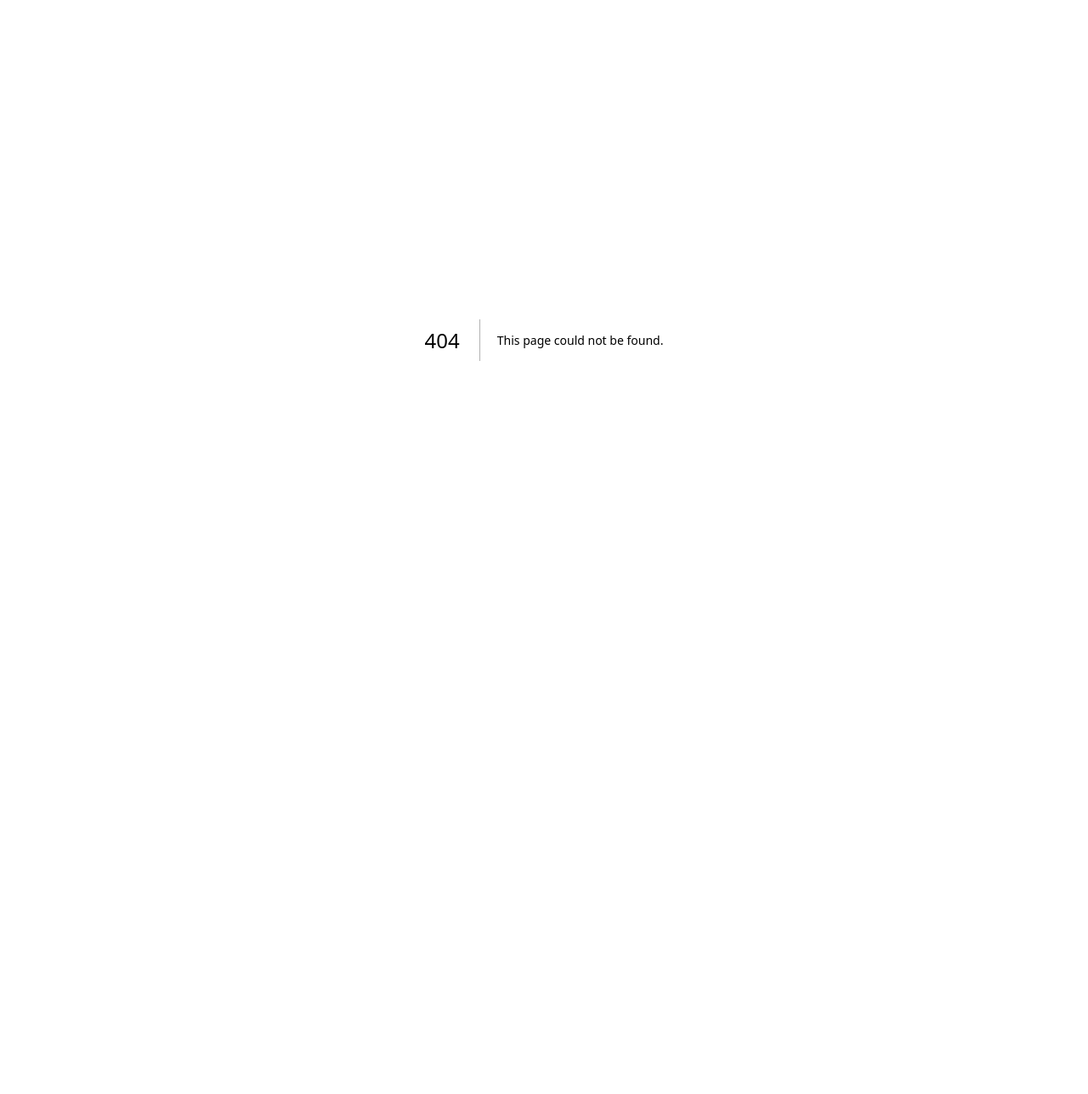
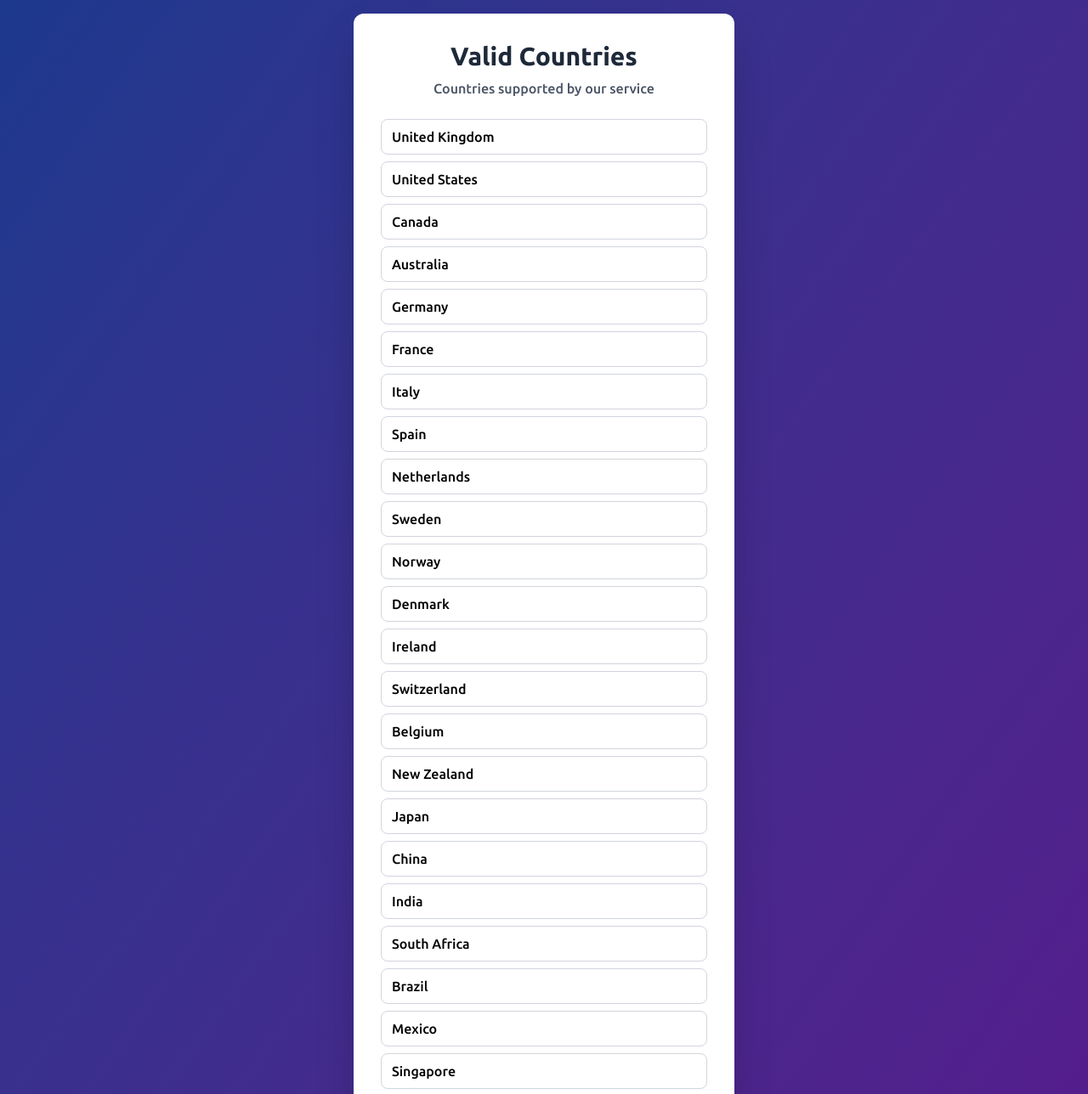
Before and after one commit to HakimM16/banking-app, a Next.js app in the folder frontend/frontend-app/: page /countries in a window 1280 px wide. Before the commit this address had no page. Shown: the top 1288 px of the page at 85% size. Before the commit the page ends 800 px from the top, so only its background shows below. Built offline with nearby package versions, Linux system fonts and the light colour scheme.

Commit message:
Added validators for Postcode and Country in /create_address. (Country is validated by a list of countries) Created /countries to show the list of valid countries

```diff
--- /dev/null
+++ b/frontend/frontend-app/src/app/(auth)/countries/page.tsx
@@ -0,0 +1,59 @@
+"use client";
+
+import React from "react";
+
+const countries: string[] = [
+    "United Kingdom",
+    "United States",
+    "Canada",
+    "Australia",
+    "Germany",
+    "France",
+    "Italy",
+    "Spain",
+    "Netherlands",
+    "Sweden",
+    "Norway",
+    "Denmark",
+    "Ireland",
+    "Switzerland",
+    "Belgium",
+    "New Zealand",
+    "Japan",
+    "China",
+    "India",
+    "South Africa",
+    "Brazil",
+    "Mexico",
+    "Singapore",
+    "South Korea",
+    "Portugal",
+    "Thailand",
+    "Turkey",
+    "Indonesia",
+    "United Arab Emirates",
+    "Morocco",
+    "Egypt",
+    "Saudi Arabia",
+];
+
+export default function CountriesPage() {
+    return (
+        <div className="min-h-screen bg-gradient-to-br from-blue-900 to-purple-900 flex items-center justify-center p-4">
+                <div className="bg-white rounded-xl shadow-2xl p-8 w-full max-w-md">
+                    <div className="text-center mb-6">
+                        <h1 className="text-3xl font-bold text-gray-800 mb-2">Valid Countries</h1>
+                        <p className="text-gray-600 mb-4">Countries supported by our service</p>
+                    </div>
+
+                    <ul className="space-y-2">
+                        {countries.map((country) => (
+                            <li key={country} className="px-3 py-2 border border-gray-300 rounded-lg hover:bg-gray-50 transition-colors">
+                                {country}
+                            </li>
+                        ))}
+                    </ul>
+                </div>
+            </div>
+    );
+}
--- a/frontend/frontend-app/src/app/(auth)/create_address/page.tsx
+++ b/frontend/frontend-app/src/app/(auth)/create_address/page.tsx
@@ -1,6 +1,6 @@
 // src/app/(auth)/register/page.tsx
 'use client';
-import RegisterForm from '@/components/forms/RegisterForm';
+
 import { useAlerts } from '@/hooks/useAlerts';
 import Alert from '@/components/ui/Alert';
 import React, { ReactNode } from 'react';
--- a/frontend/frontend-app/src/app/(dashboard)/update/page.tsx
+++ b/frontend/frontend-app/src/app/(dashboard)/update/page.tsx
@@ -18,6 +18,43 @@ export default function ProfilePage() {
     const [validEmail, setValidEmail] = useState<boolean>(true);
     const [validPhone, setValidPhone] = useState<boolean>(true);
     const [validPostcode, setValidPostcode] = useState<boolean>(true);
+    const [validCountry, setValidCountry] = useState<boolean>(true);
+
+    // Valid countries
+    const countries: string[] = [
+        "United Kingdom",
+        "United States",
+        "Canada",
+        "Australia",
+        "Germany",
+        "France",
+        "Italy",
+        "Spain",
+        "Netherlands",
+        "Sweden",
+        "Norway",
+        "Denmark",
+        "Ireland",
+        "Switzerland",
+        "Belgium",
+        "New Zealand",
+        "Japan",
+        "China",
+        "India",
+        "South Africa",
+        "Brazil",
+        "Mexico",
+        "Singapore",
+        "South Korea",
+        "Portugal",
+        "Thailand",
+        "Turkey",
+        "Indonesia",
+        "United Arab Emirates",
+        "Morocco",
+        "Egypt",
+        "Saudi Arabia",
+    ];
 
     const [emailForm, setEmailForm] = useState<string>();
 
@@ -268,12 +305,20 @@ export default function ProfilePage() {
                             type="text"
                             id="country"
                             value={addressForm.country}
-                            onChange={(e) => setAddressForm({...addressForm, country: e.target.value})}
+                            onChange={(e) => {
+                                setAddressForm({...addressForm, country: e.target.value});
+                                setValidCountry(countries.includes(e.target.value)); // Check if country is valid
+                            }}
                             className="w-full px-3 py-2 border border-gray-300 rounded-lg focus:outline-none focus:ring-2 focus:ring-blue-500"
                             required
                             placeholder="e.g. United Kingdom"
                         />
                     </div>
+                    {!validCountry && (
+                        <p className="text-red-600 mt-2">
+                            Please enter a valid country.
+                        </p>
+                    )}
 
                     <button
                         type="submit"
@@ -282,6 +327,11 @@ export default function ProfilePage() {
                         <Settings size={20}/>
                         Confirm Update
                     </button>
+                    <div className="text-center mt-2">
+                        <button type="button" onClick={() => window.open('/countries', '_blank')} className="text-indigo-600 hover:text-blue-800 text-sm cursor-pointer" >
+                            View available countries
+                        </button>
+                    </div>
                 </form>
 
                 {emailPresent && (
--- a/frontend/frontend-app/src/components/forms/AddressForm.tsx
+++ b/frontend/frontend-app/src/components/forms/AddressForm.tsx
@@ -24,6 +24,44 @@ const AddressForm: React.FC<AddressFormProps> = ({ id }) => {
     const [isValidated, setIsValidated] = useState(true); // This state is used to show an invalid message if the form is not validated
     const router = useRouter();
     const { createAddress} = useAuth();
+    const [validPostcode, setValidPostcode] = useState<boolean>(true);
+    const [validCountry, setValidCountry] = useState<boolean>(true);
+
+    // Valid countries
+    const countries: string[] = [
+        "United Kingdom",
+        "United States",
+        "Canada",
+        "Australia",
+        "Germany",
+        "France",
+        "Italy",
+        "Spain",
+        "Netherlands",
+        "Sweden",
+        "Norway",
+        "Denmark",
+        "Ireland",
+        "Switzerland",
+        "Belgium",
+        "New Zealand",
+        "Japan",
+        "China",
+        "India",
+        "South Africa",
+        "Brazil",
+        "Mexico",
+        "Singapore",
+        "South Korea",
+        "Portugal",
+        "Thailand",
+        "Turkey",
+        "Indonesia",
+        "United Arab Emirates",
+        "Morocco",
+        "Egypt",
+        "Saudi Arabia",
+    ];
 
     const handleSubmit = async (e: React.FormEvent) => {
         e.preventDefault();
@@ -89,10 +127,18 @@ const AddressForm: React.FC<AddressFormProps> = ({ id }) => {
                         <input
                             type="text"
                             value={addressForm.postCode}
-                            onChange={(e) => setAddressForm({...addressForm, postCode: e.target.value})}
+                            onChange={(e) => {
+                                setAddressForm({...addressForm, postCode: e.target.value});
+                                setValidPostcode(/^[A-Z0-9]{5,7}$/.test(e.target.value)); // UK postcode regex
+                            }}
                             className="w-full px-3 py-2 border border-gray-300 rounded-lg focus:outline-none focus:ring-2 focus:ring-blue-500"
                             placeholder="e.g LU40XX"
                         />
+                        {!validPostcode && (
+                            <p className="text-red-600 mt-2">
+                                Please enter a valid UK postcode.
+                            </p>
+                        )}
                     </div>
 
                     <div>
@@ -100,11 +146,19 @@ const AddressForm: React.FC<AddressFormProps> = ({ id }) => {
                         <input
                             type="text"
                             value={addressForm.country}
-                            onChange={(e) => setAddressForm({...addressForm, country: e.target.value})}
+                            onChange={(e) => {
+                                setAddressForm({...addressForm, country: e.target.value});
+                                setValidCountry(countries.includes(e.target.value)); // Check if country is valid
+                            }}
                             className="w-full px-3 py-2 border border-gray-300 rounded-lg focus:outline-none focus:ring-2 focus:ring-blue-500"
                             placeholder="e.g. United Kingdom"
                         />
                     </div>
+                    {!validCountry && (
+                        <p className="text-red-600 mt-2">
+                            Please enter a valid country.
+                        </p>
+                    )}
 
                     <button
                         type="submit"
@@ -123,6 +177,11 @@ const AddressForm: React.FC<AddressFormProps> = ({ id }) => {
                             Already have an account? Login here
                         </button>
                     </div>
+                    <div className="text-center mt-2">
+                        <button type="button" onClick={() => window.open('/countries', '_blank')} className="text-indigo-600 hover:text-blue-800 text-sm cursor-pointer" >
+                            View available countries
+                        </button>
+                    </div>
                     {!isValidated ?
                         <div className="text-red-500 text-base font-semibold text-center mt-2">
                             Invalid credentials. Please try again.
```
Also changed, not shown: frontend/frontend-app/src/types/index.d.ts (line endings or trailing spaces).
